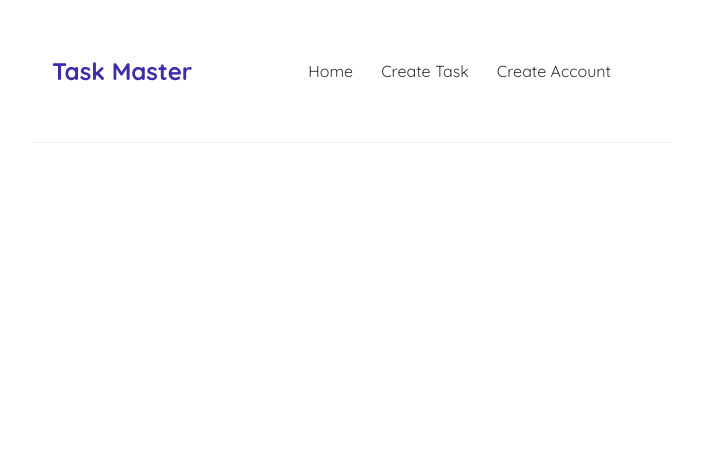
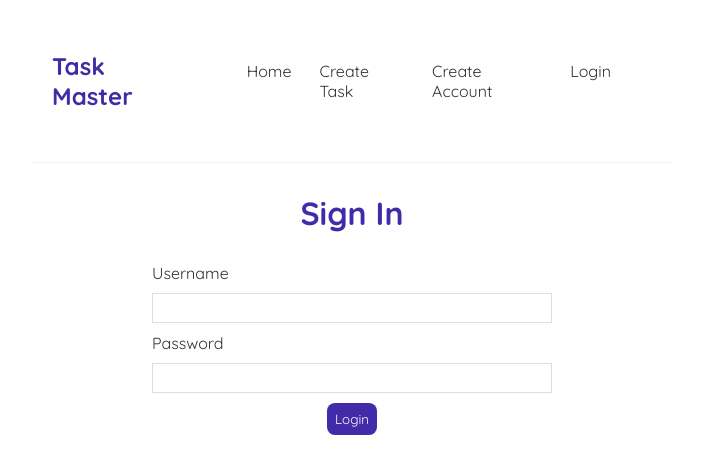
Before and after one commit to nhvn/to-do-list, a React (Create React App) app in the folder frontend/: page /login in a window 1280 px wide. Shown: the top 474 px of the page, without its empty margins (288-991 px from the left). Built offline with nearby package versions, Linux system fonts and the light colour scheme.

Commit message:
uploaded changes made to personal repo

```diff
--- a/frontend/src/App.js
+++ b/frontend/src/App.js
@@ -4,6 +4,8 @@ import Navbar from './components/navbar';
 import Home from './components/home';
 import Taskform from './components/taskform';
 import Register from './components/register';
+import Profile from './components/profile';
+import Login from './components/loginform';
 
 
 
@@ -18,6 +20,8 @@ function App() {
               <Route path="/" element={<Home />}></Route>
               <Route path="/create" element={<Taskform />}></Route>
               <Route path="/register" element={<Register />}></Route>
+              <Route path="/profile" element={<Profile />}></Route>
+              <Route path="/login" element={<Login/>}></Route>
 
             </Routes>
           </div>
--- a/frontend/src/components/home.js
+++ b/frontend/src/components/home.js
@@ -1,6 +1,18 @@
-import React from 'react'
+import React, { useState } from 'react'
+import { Navigate } from 'react-router';
 
 function Home() {
+
+const[login,setLogin] = useState(false);
+const[create, setCreate] = useState(false);
+
+if (login){
+  return <Navigate to="/login" />;
+}
+else if (create){
+  return <Navigate to = "/register" />;
+}
+
   return (
     <div className='home'>
 
@@ -16,9 +28,18 @@ function Home() {
             <h2>How do you get started?</h2>
             <p>Super simple! Just click the button below to create an account and then you can start creating tasks!</p>
             </div>
-
-        <button id="reglink">Login or Sign Up!</button>
-
+      <div className='buttons'>
+        <button
+        id="login" onClick={()=>{
+          setLogin(true);
+        }}>
+          Login</button>
+        <button
+         id="reglink" onClick={()=>{
+            setCreate(true);
+         }}>
+            Sign Up</button>
+        </div>
     </div>
   )
 }
--- /dev/null
+++ b/frontend/src/components/loginform.js
@@ -0,0 +1,49 @@
+import { useState } from 'react';
+import { Navigate } from 'react-router';
+
+function Login() {
+    const [ username, setUsername ] = useState('');
+    const [ password, setPassword ] = useState('');
+
+    const[submitLogin, setSubmitLogin] = useState(false);
+    if (submitLogin){
+        return <Navigate to="/profile" />;
+
+    }
+
+    const handleSubmit = (e) => {
+      e.preventDefault();
+      const login = { username, password};
+      console.log({login})
+  }
+  return (
+    <div className='login'>
+        <h1>Sign In</h1>
+        <form  onSubmit={handleSubmit} className='loginform'>
+            <label>Username</label>
+            <input
+            type='text'
+            required
+            value={username}
+            onChange={(e) => setUsername(e.target.value)}>
+            </input>
+            <label>Password</label>
+            <input
+        type="text"
+        required
+        value={password}
+        onChange={(e) => setPassword(e.target.value)}
+        >
+        </input>
+
+<button id="submitLogin"
+onClick={()=>{
+ setSubmitLogin(true);
+ }}>
+     Login</button>
+    </form>
+</div>
+  )
+}
+
+export default Login
--- a/frontend/src/components/navbar.js
+++ b/frontend/src/components/navbar.js
@@ -12,6 +12,8 @@ function Navbar() {
                 <br></br>
                 <a href='/register'>Create Account</a>
                 <br></br>
+                <a href="/login">Login</a>
+                <br></br>
         </div>
     </nav>
   )
--- /dev/null
+++ b/frontend/src/components/profile.js
@@ -0,0 +1,19 @@
+import React from 'react'
+
+function Profile() {
+  return (
+    <div className='profilepage'>
+        <h1>Hello, friend!</h1>
+        <div className='userTasks'>
+            <h2>All Tasks:</h2>
+            <br></br>
+            <h2 id ="complete">Completed Tasks:</h2>
+            <br></br>
+            <h2 id = "unfinish">Unfinished Tasks:</h2>
+            <br></br>
+        </div>
+    </div>
+  )
+}
+
+export default Profile
--- a/frontend/src/components/register.js
+++ b/frontend/src/components/register.js
@@ -1,4 +1,3 @@
-
 // app.post('/register', async (req, res) => {
 //   try {
 //     const { name, email, password } = req.body;
@@ -11,37 +10,72 @@
 //   }
 // });
 
-import React from 'react'
+import {useState} from 'react'
 
-function Register() {
+const Register = () => {
+
+  const [ name, setName ] = useState('');
+  const [ last, setLast ] = useState('');
+  const [ email, setEmail ] = useState('');
+  const [ user, setUser ] = useState('');
+  const [ pass, setPass ] = useState('');
+
+  const handleSubmit = (e) => {
+    e.preventDefault();
+    const register = { name, last, email, pass};
+    console.log({register})
+}
+
   return (
-    <div>
-      <form>
+    <div className='register'>
+      <h1>Create an Account!</h1>
+      <form onSubmit={handleSubmit}>
         <label>First Name</label>
-        <input>
-
+        <input
+        type="text"
+        required
+        value={name}
+        onChange={(e) => setName(e.target.value)}
+        >
         </input>
 
         <label>Last Name</label>
-        <input>
-
+        <input
+           type="text"
+           required
+           value={last}
+           onChange={(e) => setLast(e.target.value)}
+        >
         </input>
 
         <label>Email</label>
-        <input>
-
+        <input
+           type="text"
+           required
+           value={email}
+           onChange={(e) => setEmail(e.target.value)}
+        >
         </input>
 
         <label>Username</label>
-          <input>
-
+          <input
+             type="text"
+             required
+             value={user}
+             onChange={(e) => setUser(e.target.value)}
+          >
           </input>
 
           <label>Password</label>
-          <input>
+          <input
+             type="text"
+             required
+             value={pass}
+             onChange={(e) => setPass(e.target.value)}
+          >
+          </input>
 
-          </input>
-          <button id="register">Create Account!</button>
+          <button id="createacc">Create Account</button>
       </form>
     </div>
   )
--- a/frontend/src/index.css
+++ b/frontend/src/index.css
@@ -129,3 +129,52 @@ select {
   border-radius: 8px;
   cursor: pointer;
 }
+
+.buttons{
+  display: flex;
+  margin-left: 705px;
+  align-items: center;
+}
+
+/* register css */
+
+.register h1{
+  text-align: center;
+  padding: 30px;
+  color: #422ba8;
+}
+.register button{
+  background: #422ba8;
+  color: #fff;
+  border: 0;
+  padding: 8px;
+  border-radius: 8px;
+  cursor: pointer;
+}
+
+/*login css*/
+.login h1{
+  text-align: center;
+  padding: 30px;
+  color: #422ba8;
+}
+.login button{
+  background: #422ba8;
+  color: #fff;
+  border: 0;
+  padding: 8px;
+  border-radius: 8px;
+  cursor: pointer;
+}
+
+/* profile css */
+.profilepage h1{
+  text-align: center;
+  padding: 30px;
+  color: #422ba8;
+}
+.profilepage h2{
+  text-align: center;
+  padding: 30px;
+  color: #422ba8;
+}
```
